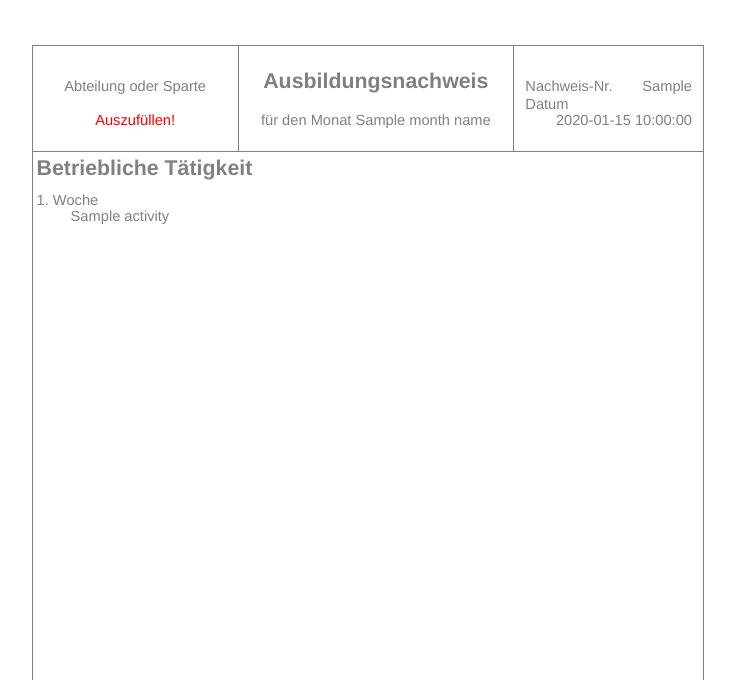
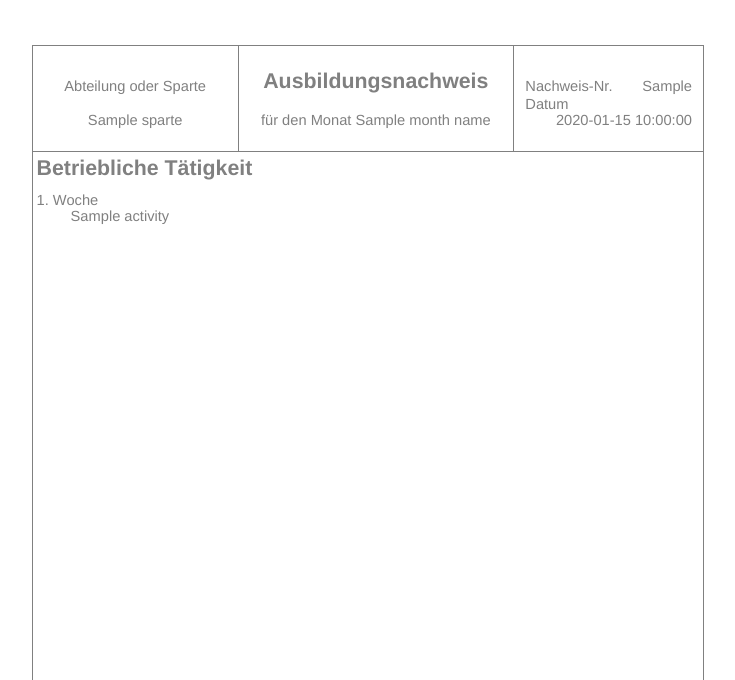
Before and after one commit to benno-dev/berichtsheft, a Flask app: template templates/report.html in a window 1280 px wide. Shown: the top 680 px of the page, without its empty margins (44-779 px from the left). Run offline with Flask 2, Linux system fonts and the light colour scheme; the template is opened without the code that fills it: most values are stand-ins (such as "Sample title", 1, 10 or a date in 2020); parts of the project's set-up code (start-up, migrations or seed data) failed here and were passed over.

Commit message:
print Sparte in report template, update README.md

```diff
--- a/templates/report.html
+++ b/templates/report.html
@@ -12,7 +12,7 @@
 
         <td class="meta-dept">
           <p>Abteilung oder Sparte</p>
-          <p><span style="color:red;">Auszufüllen!</span></p>
+          <p><span>{{ sparte }}</span></p>
         </td>
 
         <td class="headline">
```
Also changed, not shown: README.md.
